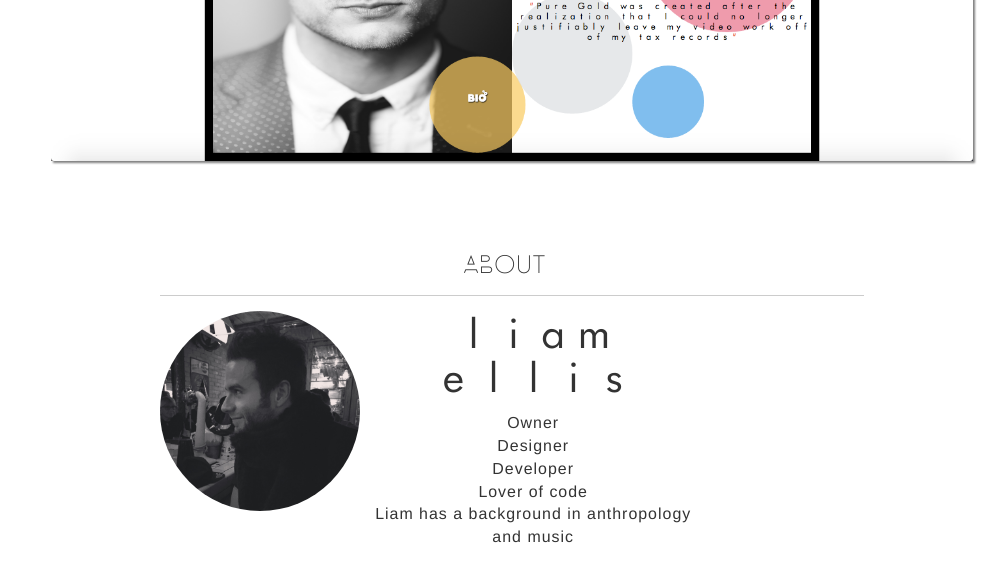
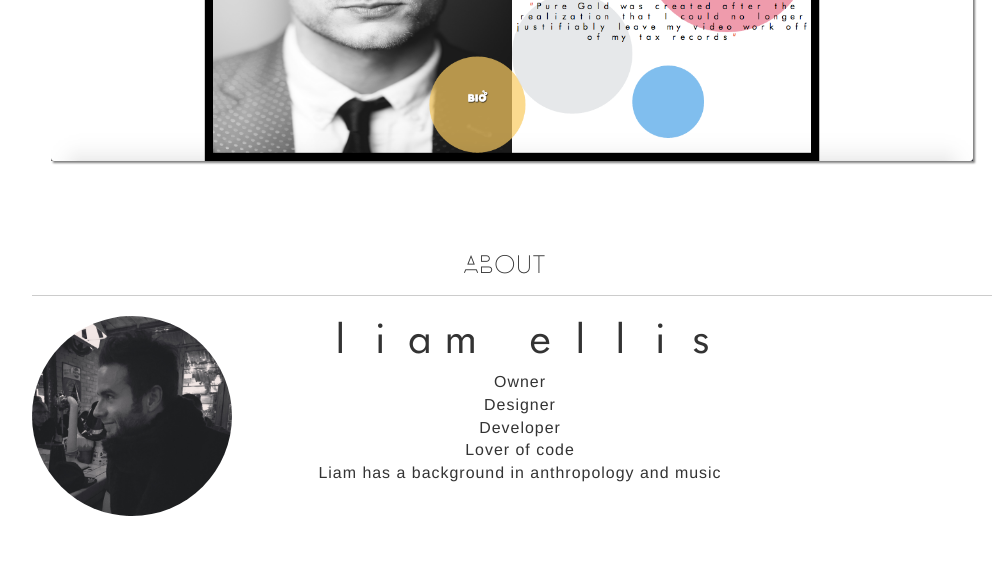
Before and after one commit to npmcdn-to-unpkg-bot/aestheke, a plain HTML site: page index.html in a window 1280 px wide. Shown: the part 2471-3049 px from the top of the page, without its empty margins (128-1135 px from the left). Drawn offline with nearby package versions, Linux system fonts and the light colour scheme; a script that the page names is missing; a web font is replaced by a local one.

Commit message:
still tweaking about section

```diff
--- a/css/style.css
+++ b/css/style.css
@@ -182,12 +182,8 @@ a:hover {
 /* MASONRY
 /*******************************************/
 
-.grid, .bio {
-  margin: 2%;
-}
-.gutter-sizer {
-  width: .1%;
-}
+.grid, .bio {margin: 2%;}
+.gutter-sizer {width: .1%;}
 .grid-sizer,
 .grid-item { width: 33%; }
 .grid-item-width2 { width: 66%;}
@@ -290,8 +286,8 @@ a:hover {
   #what-we-do {display: none;}
   #bio {padding-right: 0;}
 }
-@media only screen and (max-width: 1490px){ /* MEDIA QUERY FOR Monitor  */
-  #bio {padding-right: 18%;}
+@media only screen and (max-width: 1490px){ /* MEDIA QUERY FOR macbook  */
+  #bio {padding-right: 0;}
 }
 
 @media only screen and (min-width: 1500px){ /* MEDIA QUERY FOR Monitor  */
--- a/index.html
+++ b/index.html
@@ -96,7 +96,7 @@
           </div><!--END OF GRID -->
         </div> <!--END OF PORTFOLIO -->
       </div><!--END OF ROW 3-->
-      <div class="row row2">
+      <div class="row row3">
         <header>
           <nav>
             <ul>
```
